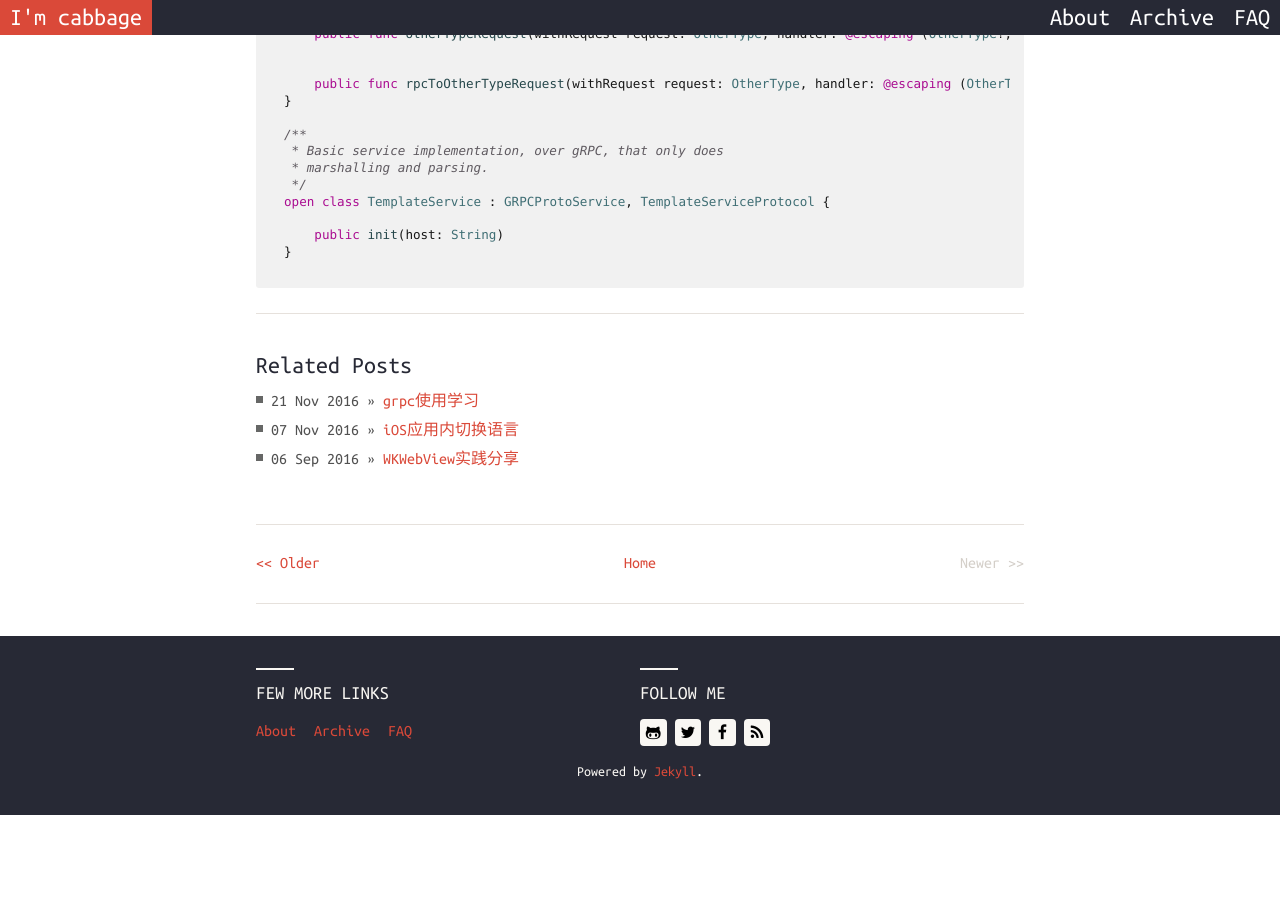
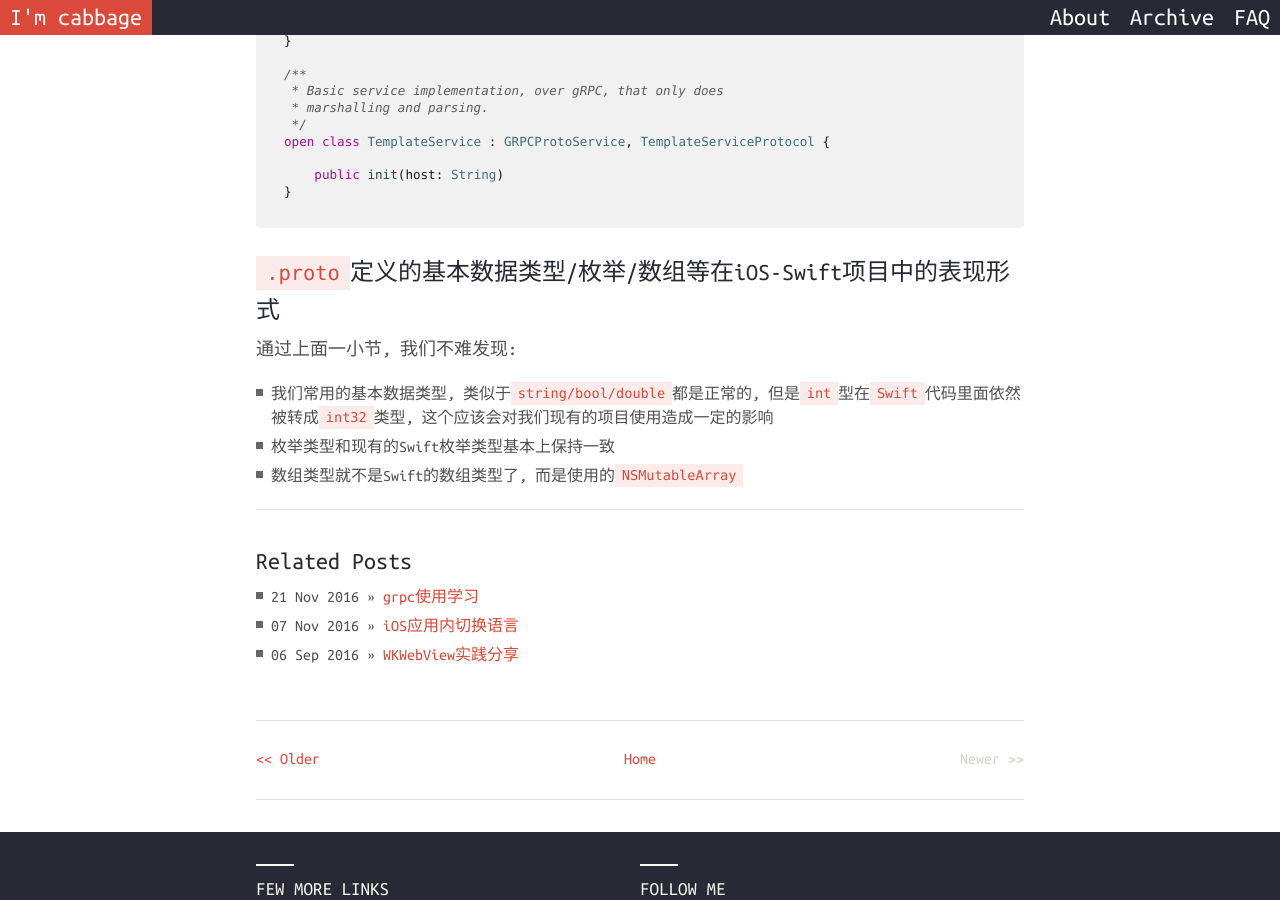
Before and after one commit to KirbyInGitHub/cabbageblog, a Jekyll site: the page built from _posts/2016-11-23-grpc Advanced.markdown, in a window 1280 px wide and 900 px high, scrolled down 4137 px. Built offline with Jekyll 4.4.1, drawn with Linux system fonts in a browser that asks for light colours; nearby versions of some CDN libraries; comment, search, counter and statistics services are not loaded; before the commit the page ends 4952 px from its top, so only the background shows below that; some of the changed text lies outside the part shown.

Commit message:
no message

````diff
--- a/_posts/2016-11-23-grpc Advanced.markdown
+++ b/_posts/2016-11-23-grpc Advanced.markdown
@@ -15,11 +15,11 @@ grpc使用进阶
 这一篇文章, 主要重点是集中在以下几个方面.
 
 * `.proto`文件的语法
-* `.proto`定义的基本数据类型/枚举/数组等在iOS项目中的表现形式
+* `.proto`定义的基本数据类型/枚举/数组等在iOS-Swift项目中的表现形式
 * 多`service`的联合使用方法
 * 单/多`service`的使用是否需要进行封装/如何封装
 
-### `.proto`文件的语法
+#### `.proto`文件的语法
 
 从iOS开发的视角来看, 我们的网络请求分为了`请求方法`, `请求参数`, `返回结果` 这三种类型.
 
@@ -52,15 +52,11 @@ message BasicDataTypes {
 ```swift
 open class BasicDataTypes : GPBMessage {
 
-
     open var int32Type: Int32
-
 
     open var doubleType: Double
 
-
     open var boolType: Bool
-
 
     open var stringType: String!
 }
@@ -71,17 +67,18 @@ open class BasicDataTypes : GPBMessage {
 同样的, 枚举类型以及数组是这样的:
 
 ```go
-message EnumType {
-    enum Color {
+enum Color {
         white = 0;
         red = 1;
         green = 2;
-    }
+}
+
+message EnumType {
     Color color = 1;
 }
 
 message OtherType {
-    EnumType.Color color = 1;
+    Color color = 1;
     repeated string array = 2;
 }
 ```
@@ -89,7 +86,7 @@ message OtherType {
 生成以后的代码是这样的:
 
 ```swift
-public enum EnumType_Color : Int32 {
+public enum Color : Int32 {
 
     case gpbUnrecognizedEnumeratorValue
 
@@ -102,7 +99,7 @@ public enum EnumType_Color : Int32 {
 
 open class EnumType : GPBMessage {
 
-    open var color: EnumType_Color
+    open var color: Color
 }
 
 open class OtherType : GPBMessage {
@@ -172,3 +169,11 @@ open class TemplateService : GRPCProtoService, TemplateServiceProtocol {
     public init(host: String)
 }
 ```
+
+#### `.proto`定义的基本数据类型/枚举/数组等在iOS-Swift项目中的表现形式
+
+通过上面一小节, 我们不难发现:
+
+* 我们常用的基本数据类型, 类似于`string/bool/double`都是正常的, 但是`int`型在`Swift`代码里面依然被转成`int32`类型, 这个应该会对我们现有的项目使用造成一定的影响
+* 枚举类型和现有的Swift枚举类型基本上保持一致
+* 数组类型就不是Swift的数组类型了, 而是使用的`NSMutableArray`
````
